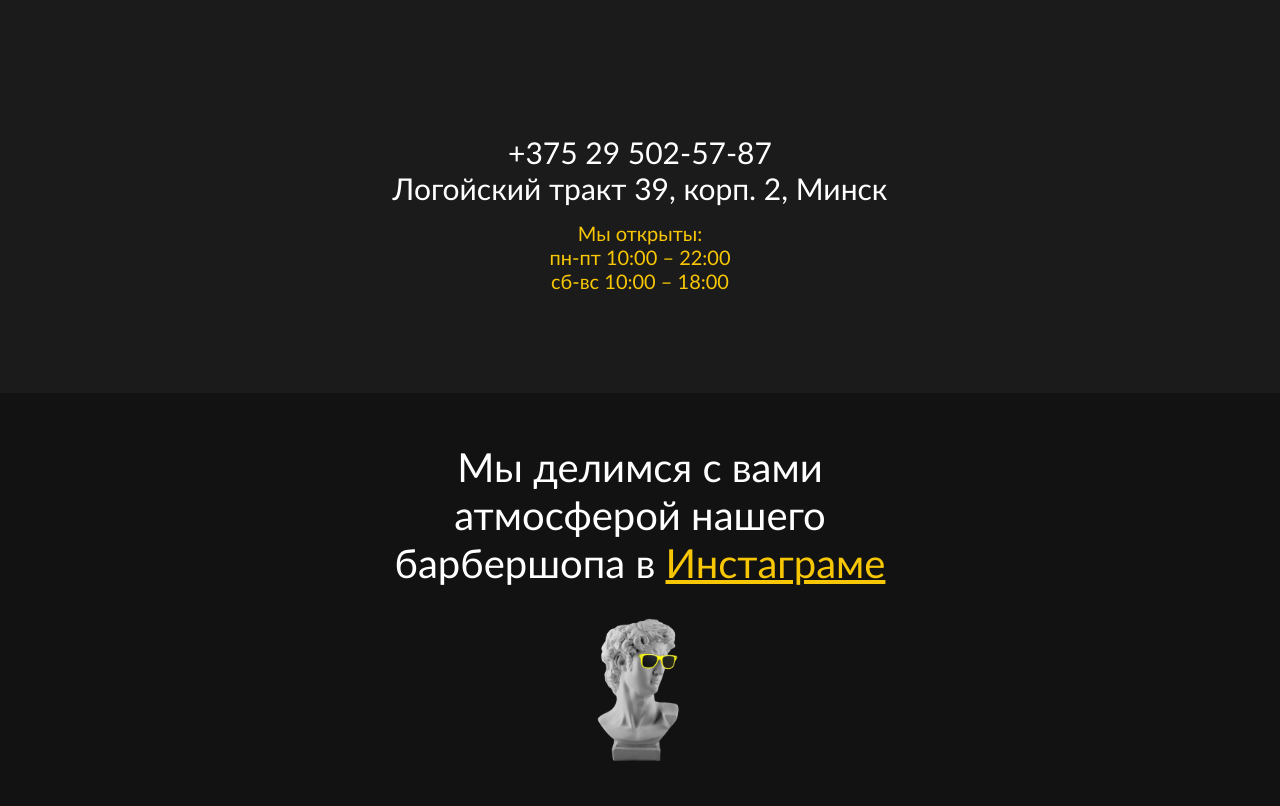
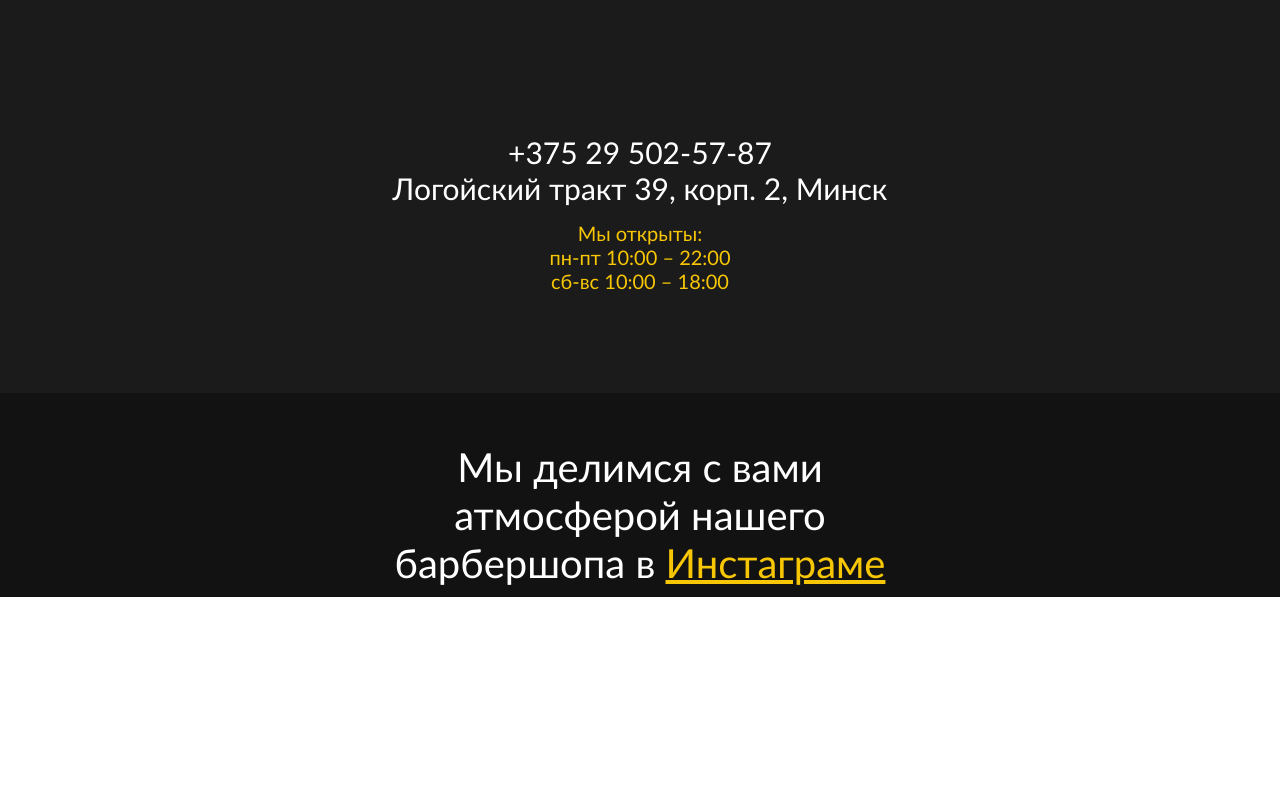
Before and after one commit to wqeqweqwqf/Testing-Detroit, a plain HTML site: page index.html in a window 1280 px wide. Shown: the part 2736-3542 px from the top of the page. After the commit the page ends 3333 px from the top, so only its background shows below. Drawn offline with Linux system fonts and the light colour scheme; a script that the page names is missing.

Commit message:
Update index.html

```diff
--- a/index.html
+++ b/index.html
@@ -196,7 +196,6 @@
             <div class="inst-text" id="about">
                 <p>Мы делимся с вами атмосферой нашего барбершопа в <a
                         href="https://www.instagram.com/detroit_men_salon?igsh=dDFuMW1neGd3OWxh">Инстаграме</a></p>
-                <img src="./img/photo_5287530905667228283_y-removebg.png" alt="">
             </div>
         </div>
     </footer>
```
